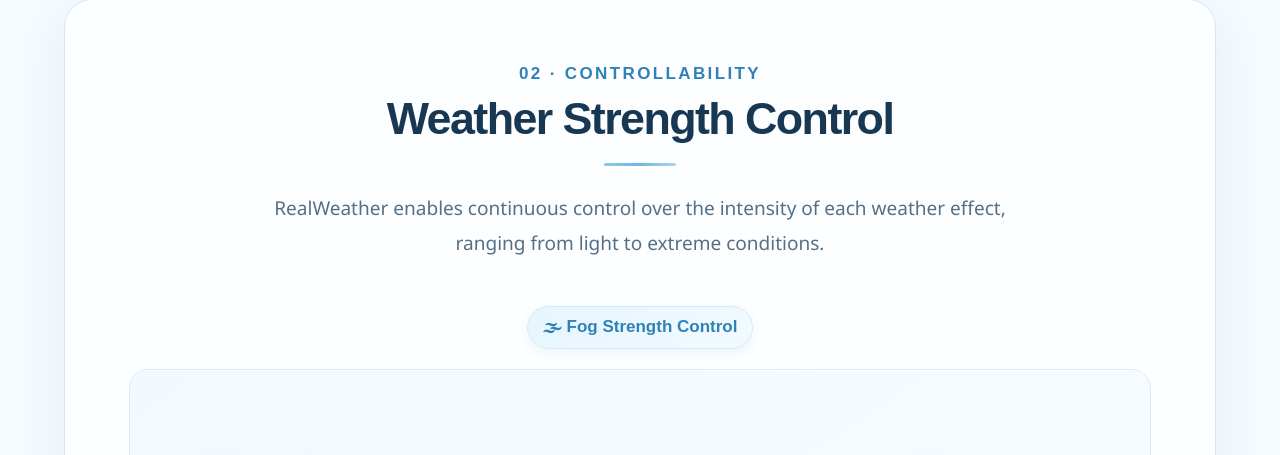
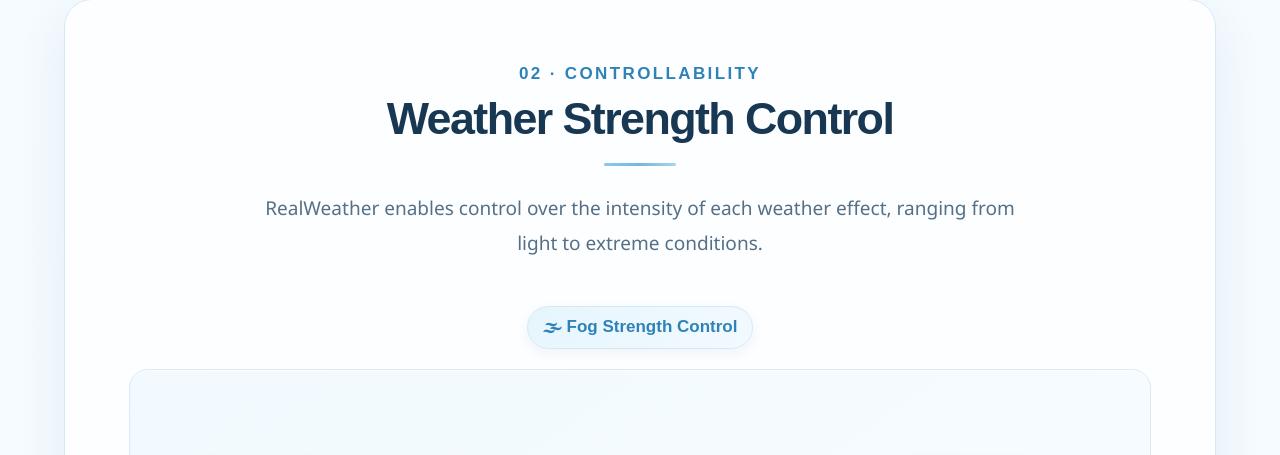
Before and after one commit to hust-umi/weather-translation, a plain HTML site: page index.html in a window 1280 px wide. Shown: the part 1955-2410 px from the top of the page. Drawn offline with Linux system fonts and the light colour scheme; some icons are missing; a web font is replaced by a local one.

Commit message:
minor fix

```diff
--- a/index.html
+++ b/index.html
@@ -1692,7 +1692,7 @@
         <div class="container is-max-widescreen">
             <h2 class="title is-3 section-title" data-kicker="02 · Controllability" style="text-align: center">Weather Strength Control</h2>
             <p class="content" style="text-align: center; margin-bottom: 25px;">
-                RealWeather enables continuous control over the intensity of each weather effect,
+                RealWeather enables control over the intensity of each weather effect,
                 ranging from light to extreme conditions.
             </p>
 
```
